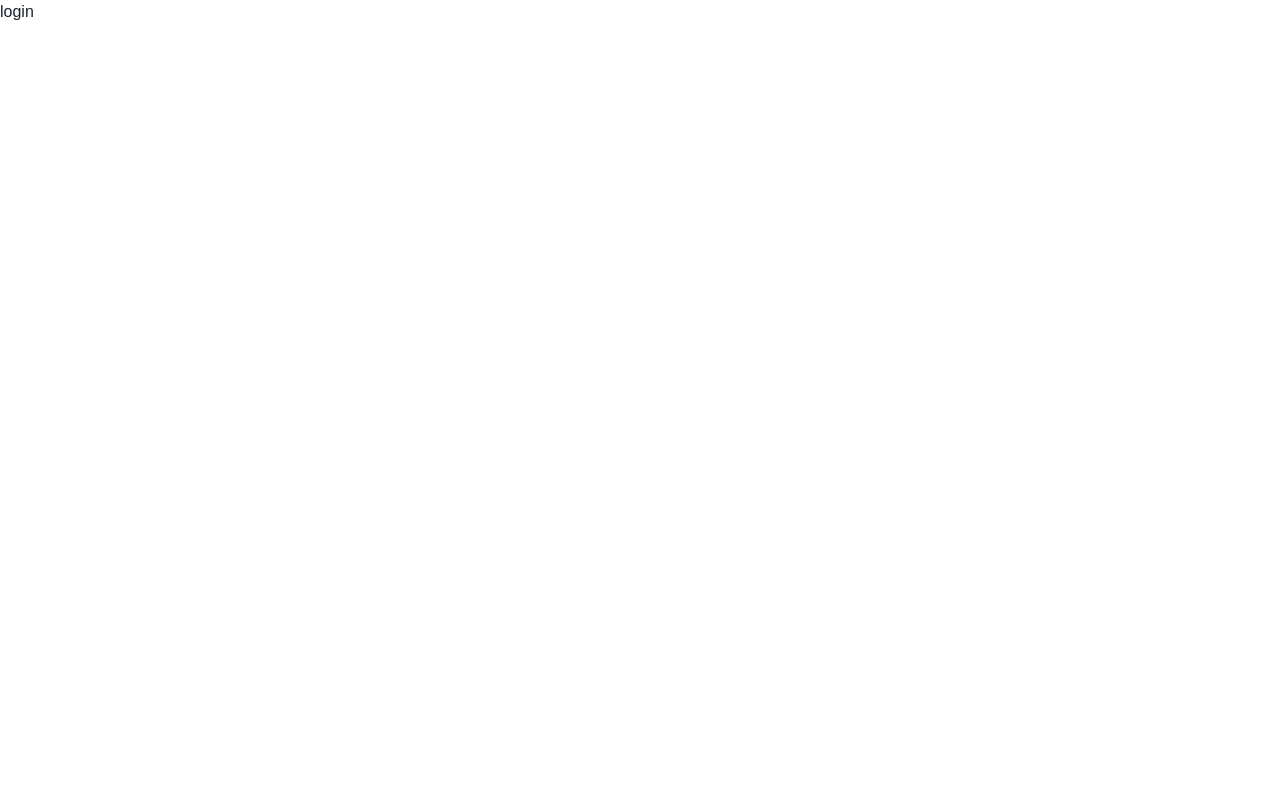
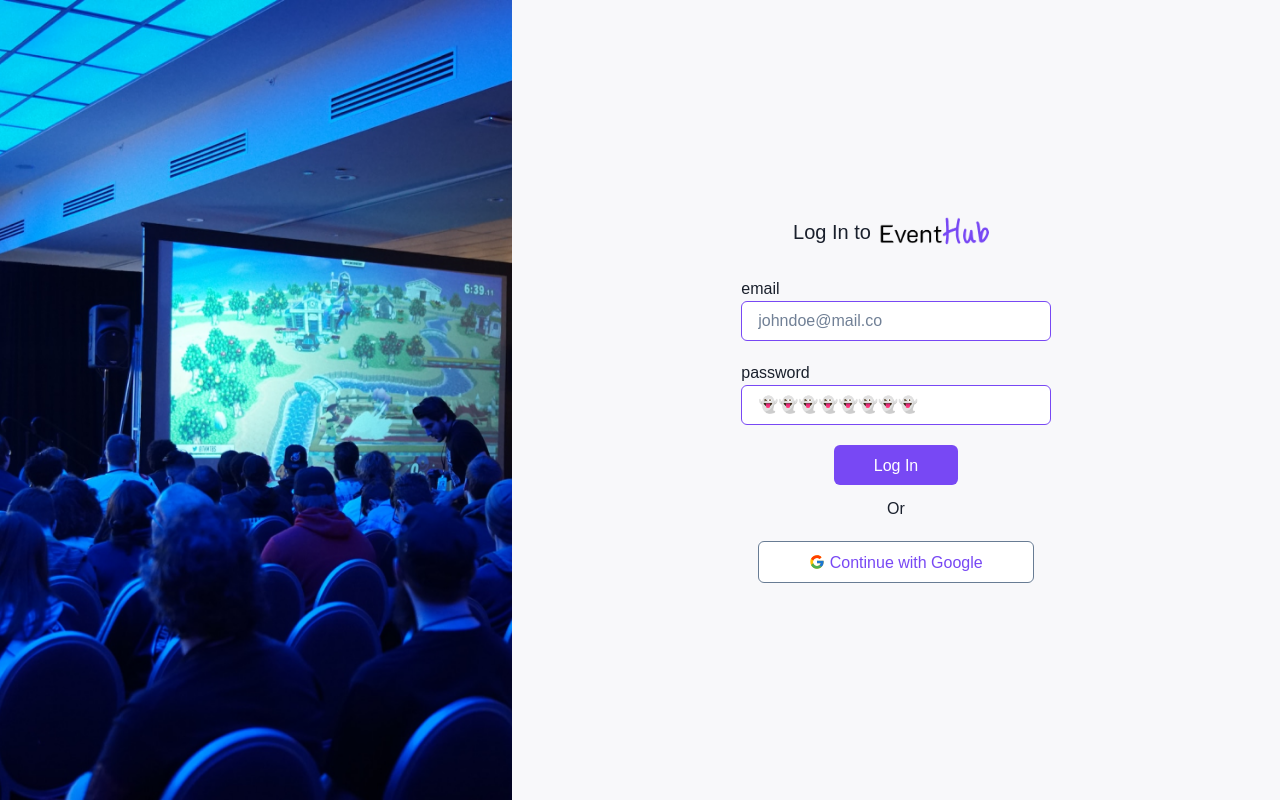
Before and after one commit to ogcovenant/EventHub, a React (Vite) app: page /login in a window 1280 px wide. Built offline with nearby package versions, Linux system fonts and the light colour scheme; a web font is replaced by a local one.

Commit message:
finished login page

```diff
--- a/src/pages/Login.jsx
+++ b/src/pages/Login.jsx
@@ -1,7 +1,36 @@
+import { Flex, Image, Box, Input, Text, Button } from "@chakra-ui/react"
+import logo from "../assets/logo.png"
+import login from "../assets/login.png"
+import { FcGoogle } from "react-icons/fc";
 
 const Login = () => {
   return (
-    <div>login</div>
+    <>
+      <Flex alignItems={"center"}>
+        <Image as={"img"} src={login} width={"40%"} height={"100vh"}/>
+        <Box backgroundColor={"#F8F8FA"} height={"100vh"} width={"60%"} p={10} display={"flex"} flexDirection={"column"} justifyContent={"center"} alignItems={"center"}>
+          <Flex alignItems={"center"} justifyContent={"center"} gap={2}>
+            <Text fontSize={20}>Log In to</Text>
+            <Image as={"img"} src={logo} width={120}/>
+          </Flex>
+          <form style={{ marginTop: 10 }}>
+            <Box mt={5}>
+              <label htmlFor="email">email</label>
+              <Input placeholder="johndoe@mail.co" border={"1px solid #7848F4"} backgroundColor={"white"} type="email" name="email" id="email"/>
+            </Box>
+            <Box mt={5}>
+              <label htmlFor="password">password</label>
+              <Input placeholder="👻👻👻👻👻👻👻👻" border={"1px solid #7848F4"} backgroundColor={"white"} type="password" name="password" id="password"/>
+            </Box>
+            <Box width={"100%"} display={"flex"} justifyContent={"center"}>
+              <Button width={"40%"} fontWeight={100} backgroundColor={"#7848F4"} color={"white"} _hover={{backgroundColor: "#7848F4", color:"white"}} mt={5} as={"button"} type="submit">Log In</Button>
+            </Box>
+          </form>
+          <Text mt={3}>Or</Text>
+          <Button width={"40%"} fontWeight={100} p={5} border={"1px solid #687C94"} backgroundColor={"white"} color={"#7848F4"} _hover={{backgroundColor: "white", color:"#7848F4"}} mt={5} as={"button"} type="submit"><FcGoogle />&nbsp;Continue with Google</Button>
+        </Box>
+      </Flex>
+    </>
   )
 }
 
```
